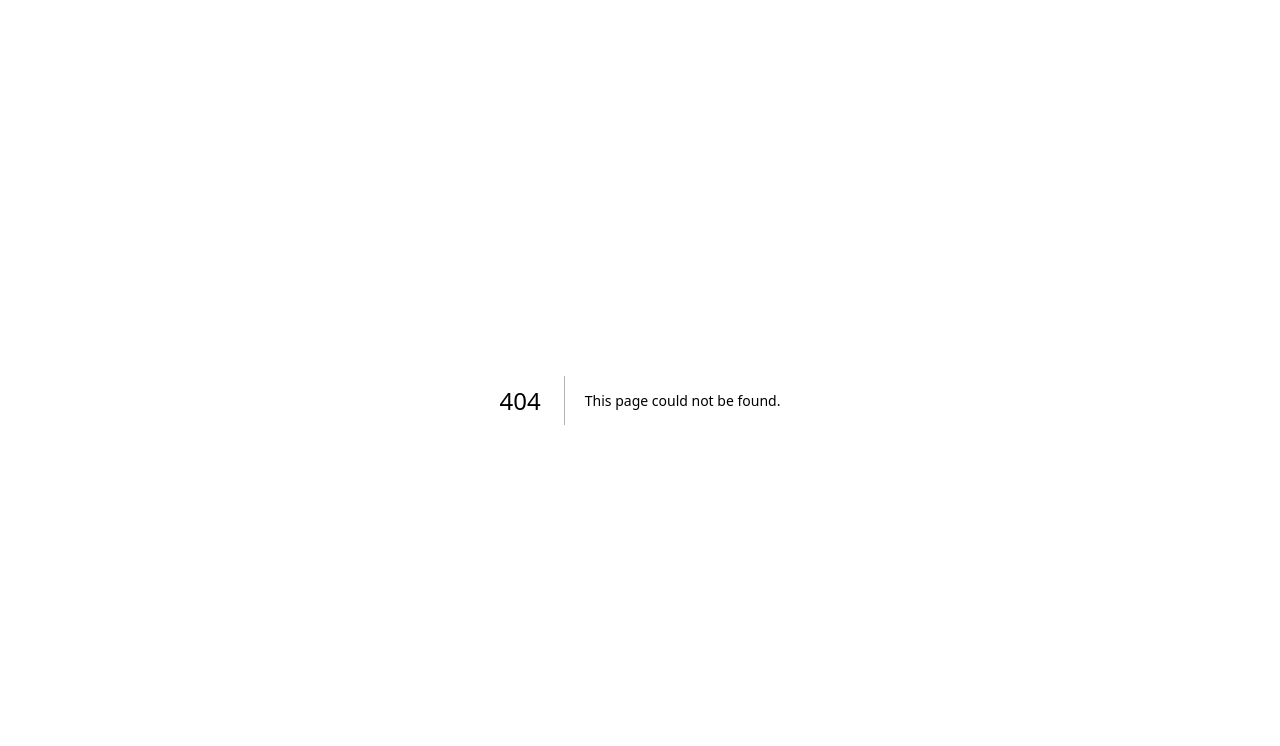
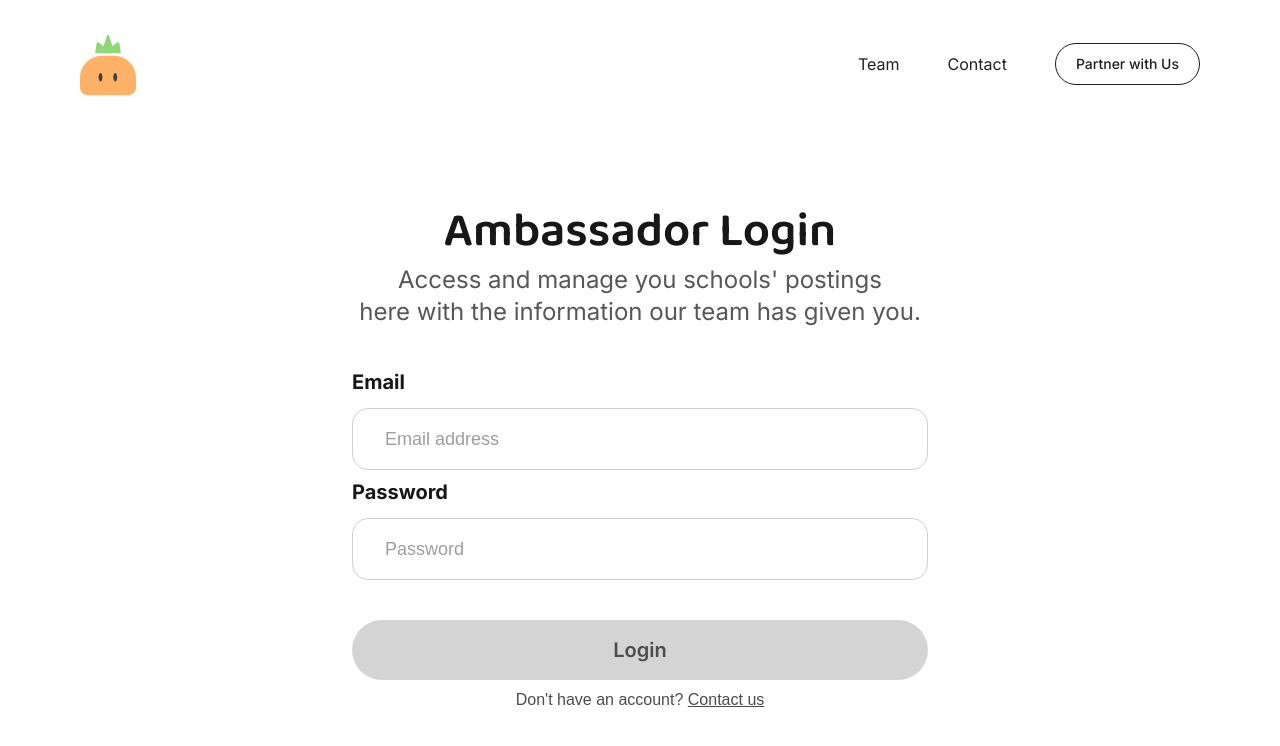
Before and after one commit to LordofMankid/freebites, a Next.js app: page /admin/login in a window 1280 px wide. Before the commit this address had no page. Shown: the top 746 px of the page. Built offline with nearby package versions, Linux system fonts and the light colour scheme.

Commit message:
started admin and team pages

```diff
--- /dev/null
+++ b/app/admin/login/page.tsx
@@ -0,0 +1,91 @@
+"use client";
+import React, { useEffect, useRef, useState } from "react";
+import Navbar from "../../components/Navbar";
+import FormInput from "@/app/components/common/FormInput";
+import { emptyLoginData, LoginData } from "@/lib/util/types";
+import { animate, createScope, createSpring, Scope } from "animejs";
+import Link from "next/link";
+import PageHeader from "@/app/components/common/PageHeader";
+
+export default function AdminLogin() {
+  const scope = useRef<Scope | null>(null);
+  const root = useRef(null);
+  const [loginData, setLoginData] = useState<LoginData>(emptyLoginData);
+
+  const handleMouseEnter = () => {
+    animate("#submit", {
+      scale: [
+        { to: 1.05, ease: createSpring({ stiffness: 400 }), duration: 200 },
+      ],
+    });
+  };
+
+  const handleMouseExit = () => {
+    animate("#submit", {
+      scale: [{ to: 1, ease: createSpring({ stiffness: 500 }), duration: 400 }],
+    });
+  };
+
+  useEffect(() => {
+    scope.current = createScope({ root });
+    return () => {
+      if (scope.current) scope.current.revert();
+    };
+  }, []);
+  const handleSubmit = async () => {
+    // setSubmitted(true);
+    // await createFeedback(formData);
+  };
+  return (
+    <div ref={root}>
+      <Navbar />
+      {/* <div className="bg-orange-faint min-h-screen min-w-screen"> </div> */}
+      <div className="w-full flex flex-col gap-2 justify-center items-center mt-12">
+        <PageHeader
+          title="Ambassador Login"
+          subtitle={
+            <>
+              Access and manage you schools&apos; postings <br /> here with the
+              information our team has given you.
+            </>
+          }
+        />
+        <FormInput
+          title="Email"
+          placeholder="Email address"
+          type="text"
+          onChange={(n) =>
+            setLoginData({ ...loginData, email: n.target.value })
+          }
+        />
+        <FormInput
+          title="Password"
+          placeholder="Password"
+          type="password"
+          onChange={(n) =>
+            setLoginData({ ...loginData, password: n.target.value })
+          }
+        />
+        <button
+          id="submit"
+          onMouseEnter={handleMouseEnter}
+          onMouseLeave={handleMouseExit}
+          className="z-30 w-2/3 max-w-xl rounded-full disabled:bg-neutral-disabled bg-orange-medium mt-8 px-10 py-2 md:py-3 lg:py-4 text-white disabled:text-neutral-text sm:text-lg md:text-xl font-inter font-semibold"
+          onClick={() => {
+            handleMouseExit();
+            handleSubmit();
+          }}
+          disabled={!loginData.email || !loginData.password}
+        >
+          Login
+        </button>
+        <p className="text-neutral-text">
+          Don&apos;t have an account?{" "}
+          <Link href="/contact" className="underline">
+            Contact us
+          </Link>
+        </p>
+      </div>
+    </div>
+  );
+}
--- /dev/null
+++ b/app/components/common/PageHeader.tsx
@@ -0,0 +1,22 @@
+import React, { ReactElement } from "react";
+
+interface PageHeaderProps {
+  title?: string;
+  subtitle?: string | ReactElement;
+  altStyle?: string;
+}
+const PageHeader = (props: PageHeaderProps) => {
+  const { title, subtitle, altStyle } = props;
+  return (
+    <div className={`py-8 ${altStyle}`}>
+      <p className="font-baloo text-dark-text font-semibold text-2xl sm:text-3xl md:text-4xl lg:text-5xl text-center pb-2">
+        {title}
+      </p>
+      <p className="font-inter text-neutral-light-text font-normal text-base sm:text-lg md:text-xl lg:text-2xl text-center mx-10">
+        {subtitle}
+      </p>
+    </div>
+  );
+};
+
+export default PageHeader;
--- a/app/components/forms/EmailForm.tsx
+++ b/app/components/forms/EmailForm.tsx
@@ -4,6 +4,7 @@ import Link from "next/link";
 import React, { useEffect, useRef, useState } from "react";
 import FormInput from "../common/FormInput";
 import { animate, createScope, createSpring, Scope } from "animejs";
+import PageHeader from "../common/PageHeader";
 
 const EmailForm = () => {
   const scope = useRef<Scope | null>(null);
@@ -43,13 +44,15 @@ const EmailForm = () => {
       {!submitted ? (
         <div className="w-full flex flex-col gap-2 justify-center items-center">
           <div className="py-8">
-            <p className="font-baloo text-dark-text font-semibold text-2xl sm:text-3xl md:text-4xl lg:text-5xl text-center pb-2">
-              Contact our team
-            </p>
-            <p className="font-inter text-neutral-light-text font-normal text-base sm:text-lg md:text-xl lg:text-2xl text-center mx-10">
-              Got any questions or inquiries about Freebites? <br /> Send a
-              message and someone on our team will reach out :)
-            </p>
+            <PageHeader
+              title="Contact our team"
+              subtitle={
+                <>
+                  Got any questions or inquiries about Freebites? <br /> Send a
+                  message and someone on our team will reach out :)
+                </>
+              }
+            />
           </div>
           <FormInput
             title="Full name"
--- a/app/team/page.tsx
+++ b/app/team/page.tsx
@@ -1,11 +1,26 @@
 "use client";
 import React from "react";
 import Navbar from "../components/Navbar";
+import PageHeader from "../components/common/PageHeader";
+import ImageSection, { ImageCardProps } from "../components/team/ImageSection";
+
+const imageCardInfo: ImageCardProps[] = [
+  // { src: Logo, name: "clcok", position: "clcock" },
+  { name: "clcok", position: "clcock" },
+  { name: "clcok", position: "clcock" },
+  { name: "clcok", position: "clcock" },
+];
 
 export default function page() {
   return (
     <div>
       <Navbar />
+      <PageHeader
+        title="Meet the team"
+        subtitle="We're proud to be entirely student run blah blah blah"
+        altStyle="mt-12"
+      />
+      <ImageSection sectionTitle="Alumni" imageCardInfo={imageCardInfo} />
     </div>
   );
 }
--- a/lib/util/types.ts
+++ b/lib/util/types.ts
@@ -11,3 +11,15 @@ export const emptyFeedback: FeedbackFormData = {
   message: null,
   date: null,
 };
+
+export interface LoginData {
+  email?: string;
+  username?: string;
+  password?: string;
+}
+
+export const emptyLoginData: LoginData = {
+  email: "",
+  username: "",
+  password: "",
+};
```
Also changed, not shown: app/components/team/ImageSection.tsx (added, +45 -0 lines), public/assets/freebites.svg (added).
